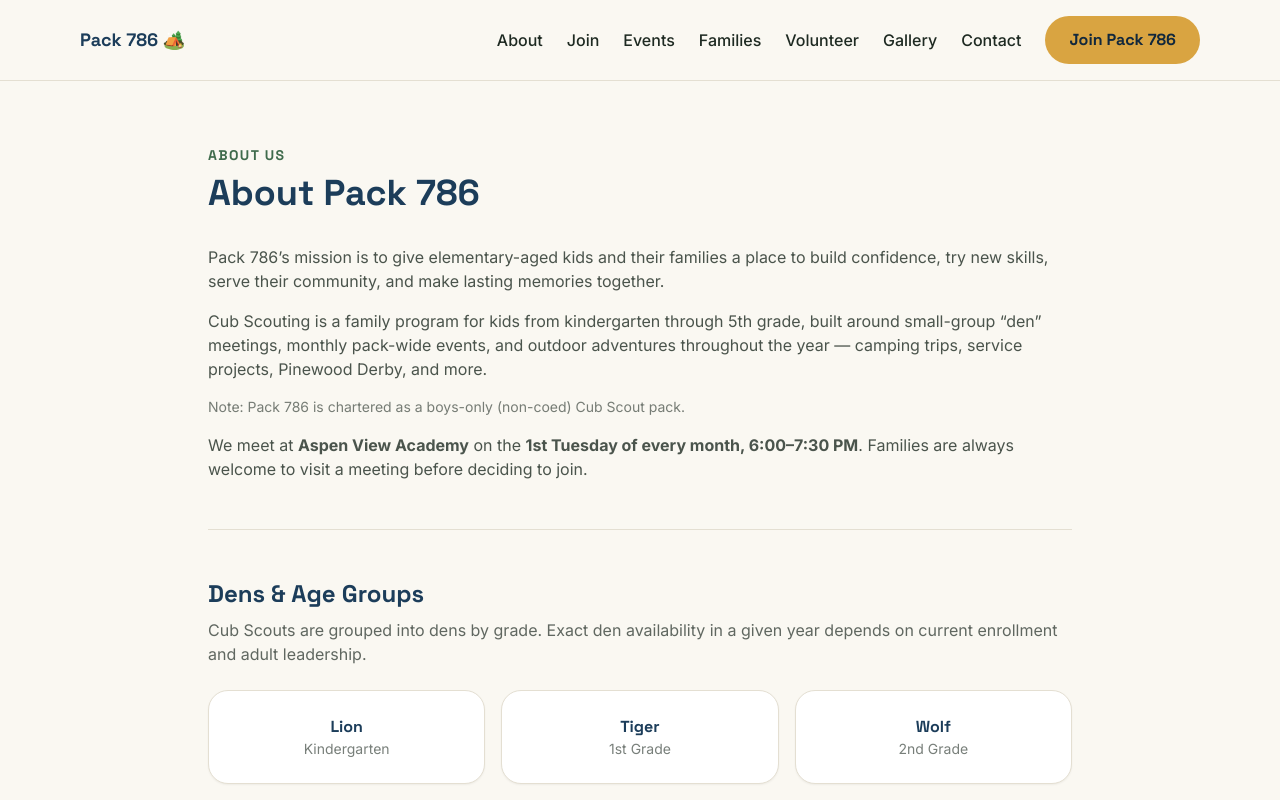
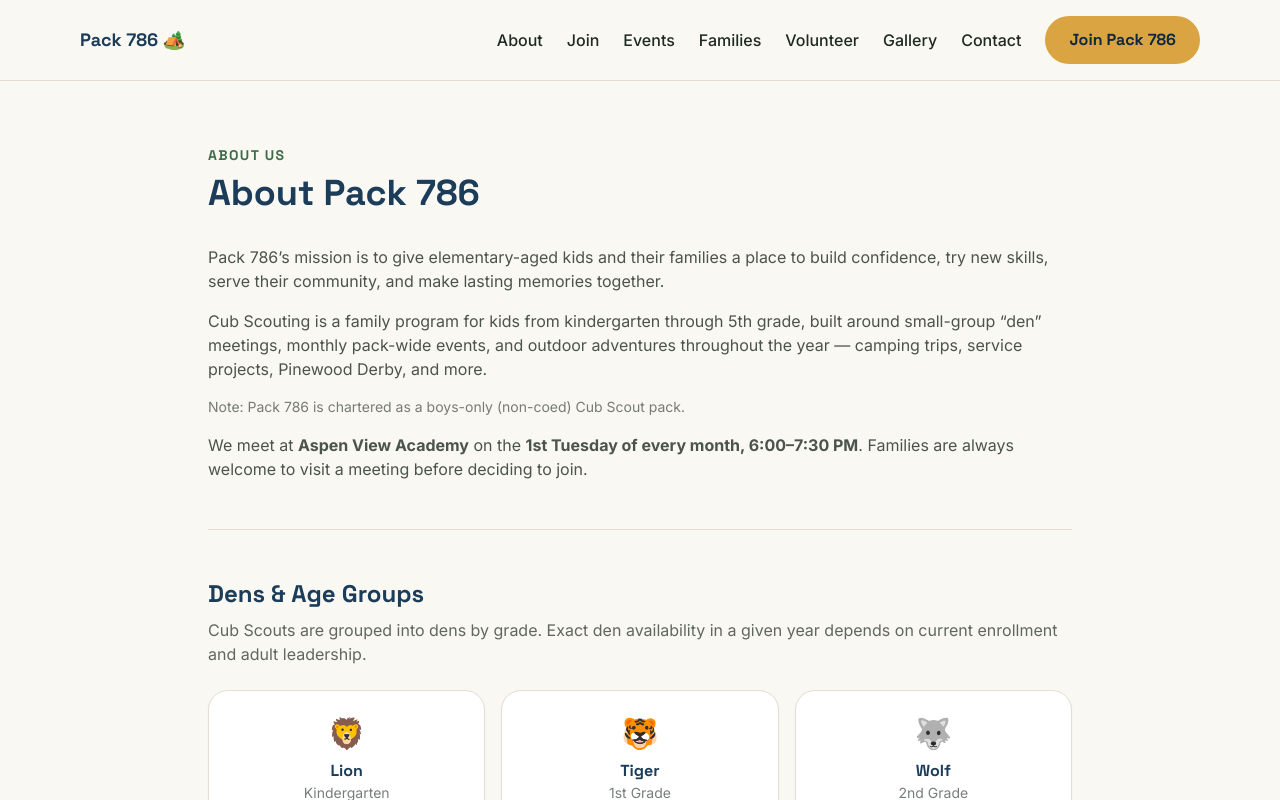
Before and after one commit to beachsomewhere/pack786-website, a Next.js app: page /about in a window 1280 px wide. Shown: the top 800 px of the page. Built offline with nearby package versions, Linux system fonts and the light colour scheme.

Commit message:
Add den mascot icons to Dens & Age Groups cards

```diff
--- a/app/about/page.tsx
+++ b/app/about/page.tsx
@@ -3,12 +3,12 @@ import type { Metadata } from "next";
 export const metadata: Metadata = { title: "About Pack 786" };
 
 const DENS = [
-  { name: "Lion", grade: "Kindergarten" },
-  { name: "Tiger", grade: "1st Grade" },
-  { name: "Wolf", grade: "2nd Grade" },
-  { name: "Bear", grade: "3rd Grade" },
-  { name: "Webelos", grade: "4th Grade" },
-  { name: "Arrow of Light", grade: "5th Grade" },
+  { name: "Lion", grade: "Kindergarten", icon: "🦁" },
+  { name: "Tiger", grade: "1st Grade", icon: "🐯" },
+  { name: "Wolf", grade: "2nd Grade", icon: "🐺" },
+  { name: "Bear", grade: "3rd Grade", icon: "🐻" },
+  { name: "Webelos", grade: "4th Grade", icon: "🧭" },
+  { name: "Arrow of Light", grade: "5th Grade", icon: "🏹" },
 ];
 
 export default function AboutPage() {
@@ -47,7 +47,8 @@ export default function AboutPage() {
         <div className="mt-6 grid grid-cols-2 gap-4 sm:grid-cols-3">
           {DENS.map((den) => (
             <div key={den.name} className="card text-center">
-              <p className="font-display font-bold text-trail-blue">{den.name}</p>
+              <span className="text-3xl">{den.icon}</span>
+              <p className="mt-2 font-display font-bold text-trail-blue">{den.name}</p>
               <p className="text-sm text-trail-ink/60">{den.grade}</p>
             </div>
           ))}
```
